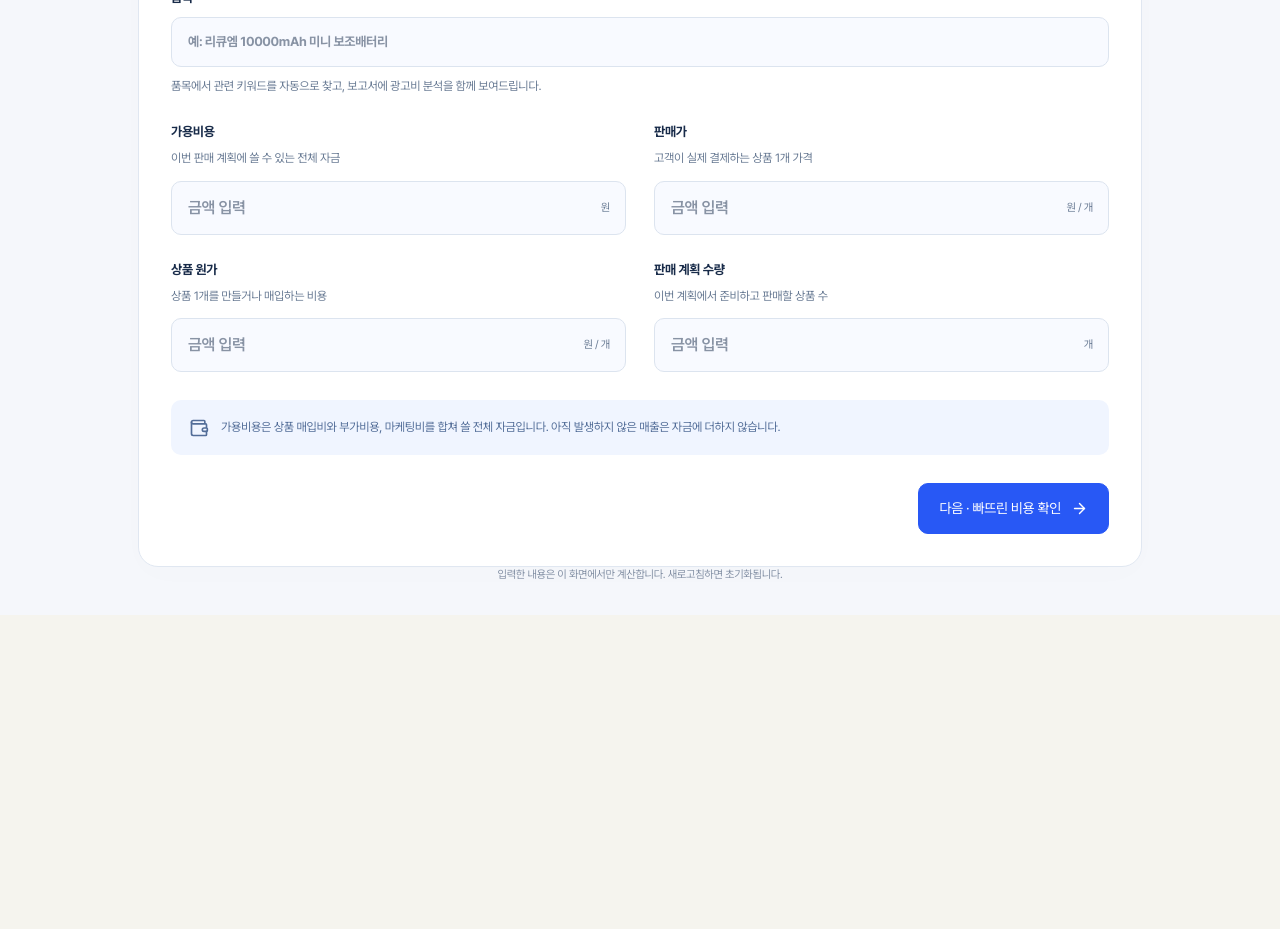
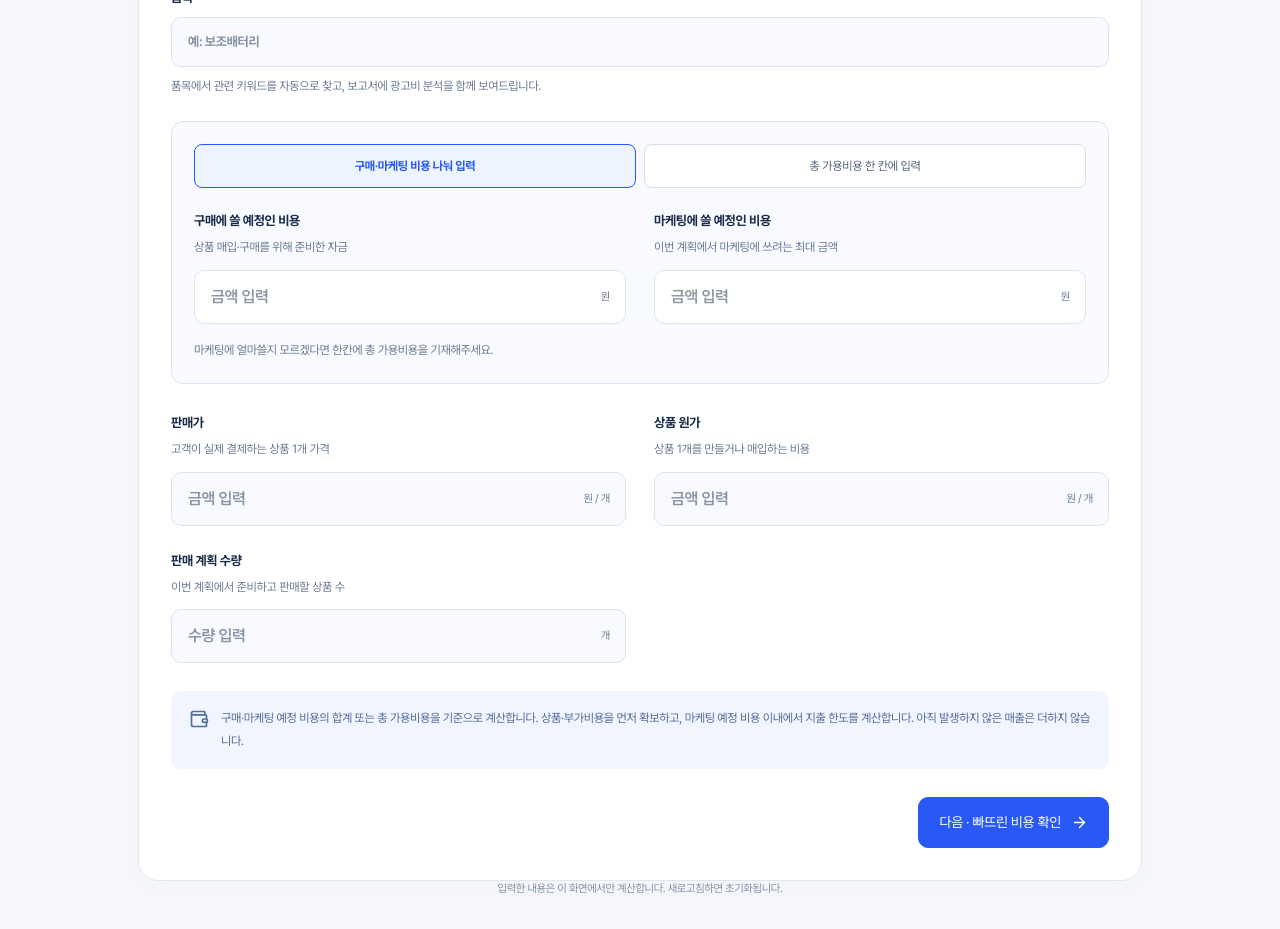
Before and after one commit to heetae1120/Kitsnode, a Next.js app: page /tools in a window 1280 px wide. Shown: the part 600-1529 px from the top of the page. Before the commit the page ends 1215 px from the top, so only its background shows below. Built offline with nearby package versions, Linux system fonts and the light colour scheme.

Commit message:
Split purchase and marketing budgets and format all numeric inputs

```diff
--- a/src/components/marketing-planner.tsx
+++ b/src/components/marketing-planner.tsx
@@ -2,12 +2,12 @@
 import { useRef, useState, type FormEvent } from 'react';
 import { ArrowRight, Check, FileText, Wallet } from 'lucide-react';
 import { ToolsHeader } from './tools-header';
+import { FormattedNumberInput } from './formatted-number-input';
 import { KeywordBudgetReport } from './keyword-budget-report';
-import { marketingPlan, type MarketingPlanInput } from '@/lib/marketing-plan';
+import { marketingPlan, resolvePlanBudget, type MarketingPlanInput } from '@/lib/marketing-plan';
 import '@/app/tools/marketing-planner.css';
 
 const basics = [
-  ['available','가용비용','이번 판매 계획에 쓸 수 있는 전체 자금','원'],
   ['price','판매가','고객이 실제 결제하는 상품 1개 가격','원 / 개'],
   ['cost','상품 원가','상품 1개를 만들거나 매입하는 비용','원 / 개'],
   ['quantity','판매 계획 수량','이번 계획에서 준비하고 판매할 상품 수','개'],
@@ -21,11 +21,12 @@ const extras = [
   ['fixed','기타 고정비','촬영, 디자인, 임차료 등 이번 계획에 배분할 비용','원 / 전체'],
 ] as const;
 type Draft = {name:string} & Record<keyof MarketingPlanInput,string>;
-const empty:Draft={name:'',available:'',price:'',cost:'',quantity:'',feePercent:'',logistics:'',packaging:'',returns:'',certification:'',fixed:''};
+const empty:Draft={name:'',available:'',purchaseBudget:'',marketingBudget:'',price:'',cost:'',quantity:'',feePercent:'',logistics:'',packaging:'',returns:'',certification:'',fixed:''};
 const money=(v:number)=>`${Math.round(v).toLocaleString('ko-KR')}원`;
 export function MarketingPlanner(){
   const [draft,setDraft]=useState<Draft>(empty);
   const [step,setStep]=useState(1);
+  const [budgetMode,setBudgetMode]=useState<'split'|'total'>('split');
   const [error,setError]=useState('');
   const [report,setReport]=useState<{name:string;input:MarketingPlanInput;result:ReturnType<typeof marketingPlan>}|null>(null);
   const focus=useRef<HTMLElement>(null);
@@ -34,12 +35,14 @@ export function MarketingPlanner(){
   function submit(e:FormEvent){
     e.preventDefault();
     if(step===1){
+      try{resolvePlanBudget(budgetMode,draft.purchaseBudget,draft.marketingBudget,draft.available);}catch(e){setError(e instanceof Error?e.message:'예산을 확인하세요.');return;}
       if(!draft.name.trim() || basics.some(([key])=>draft[key].trim()==='' || !Number.isFinite(Number(draft[key])) || Number(draft[key])<0) || Number(draft.price)<=0 || !Number.isSafeInteger(Number(draft.quantity)) || Number(draft.quantity)<1){setError('품목과 모든 기본 정보를 입력해 주세요. 판매가와 수량은 0보다 커야 하며, 수량은 정수여야 합니다.');return;}
       move(2);return;
     }
     if(extras.some(([key])=>draft[key].trim()==='')){setError('모든 부가비용을 확인해 주세요. 비용이 없으면 ‘해당 없음’을 선택하세요.');return;}
     try{
       const input=Object.fromEntries([...basics,...extras].map(([key])=>[key,Number(draft[key])])) as MarketingPlanInput;
+      Object.assign(input,resolvePlanBudget(budgetMode,draft.purchaseBudget,draft.marketingBudget,draft.available));
       const result=marketingPlan(input);
       setReport({name:draft.name.trim(),input,result});move(3);
     }catch(e){setError(e instanceof Error?e.message:'입력값을 확인해 주세요.');}
@@ -51,16 +54,17 @@ export function MarketingPlanner(){
     <ol className="mp-steps" aria-label="분석 진행 단계">{['상품과 자금','빠뜨린 비용 확인','평가 보고서'].map((label,i)=><li key={label} aria-current={step===i+1?'step':undefined}><span>{step>i+1?<Check size={15}/>:`0${i+1}`}</span>{label}</li>)}</ol>
     <section ref={focus} tabIndex={-1} className="mp-workspace" aria-label={step===3?'수익성 평가 보고서':'수익성 분석 입력'}>
     {step<3?<form onSubmit={submit} noValidate><div className="mp-section-heading"><span>STEP 0{step}</span><h2>{step===1?'판매할 상품과 자금을 알려주세요':'이런 비용, 안 빼먹으셨나요?'}</h2><p>{step===1?'같은 기간·같은 상품 수량을 기준으로 입력해 주세요.':'작은 비용도 모이면 마케팅 예산이 달라집니다. 0원도 직접 확인해 주세요.'}</p></div>
-      {step===1&&<label className="mp-name">품목<input value={draft.name} onChange={e=>update('name',e.target.value)} placeholder="예: 리큐엠 10000mAh 미니 보조배터리" maxLength={100}/><small className="mp-product-hint">품목에서 관련 키워드를 자동으로 찾고, 보고서에 광고비 분석을 함께 보여드립니다.</small></label>}
-      <div className="mp-fields">{(step===1?basics:extras).map(([key,label,description,unit])=><div className="mp-field" key={key}><label htmlFor={`mp-${key}`}>{label}</label><p id={`mp-help-${key}`}>{description}</p><div className="mp-input-wrap"><input id={`mp-${key}`} aria-describedby={`mp-help-${key}`} type="number" inputMode="decimal" min="0" step={key==='quantity'?'1':'any'} max={key==='feePercent'?100:undefined} value={draft[key]} onChange={e=>update(key,e.target.value)} placeholder="금액 입력"/><span>{unit}</span></div>{step===2&&<label className="mp-zero"><input type="checkbox" checked={draft[key]==='0'} onChange={e=>update(key,e.target.checked?'0':'')}/>해당 없음 · 0{key==='feePercent'?'%':'원'}</label>}</div>)}</div>
-      <aside className="mp-note"><Wallet size={20}/><p>{step===1?'가용비용은 상품 매입비와 부가비용, 마케팅비를 합쳐 쓸 전체 자금입니다. 아직 발생하지 않은 매출은 자금에 더하지 않습니다.':'인증·검사비와 기타 고정비는 전체 금액으로 입력하세요. 계획 수량에 나눠 반영합니다. 세금·할인·추가 비용도 해당 항목에 포함해 주세요.'}</p></aside>
+      {step===1&&<label className="mp-name">품목<input value={draft.name} onChange={e=>update('name',e.target.value)} placeholder="예: 보조배터리" maxLength={100}/><small className="mp-product-hint">품목에서 관련 키워드를 자동으로 찾고, 보고서에 광고비 분석을 함께 보여드립니다.</small></label>}
+      {step===1&&<section className="mp-budget-input" aria-label="사용할 예산"><div className="mp-budget-modes"><button type="button" className={budgetMode==='split'?'is-active':''} aria-pressed={budgetMode==='split'} onClick={()=>setBudgetMode('split')}>구매·마케팅 비용 나눠 입력</button><button type="button" className={budgetMode==='total'?'is-active':''} aria-pressed={budgetMode==='total'} onClick={()=>setBudgetMode('total')}>총 가용비용 한 칸에 입력</button></div><div className="mp-fields">{(budgetMode==='split'?[['purchaseBudget','구매에 쓸 예정인 비용','상품 매입·구매를 위해 준비한 자금'],['marketingBudget','마케팅에 쓸 예정인 비용','이번 계획에서 마케팅에 쓰려는 최대 금액']]:[['available','총 가용비용','상품 구매·부가비용·마케팅을 합쳐 쓸 전체 자금']]).map(([key,label,help])=><div className="mp-field" key={key}><label htmlFor={`mp-${key}`}>{label}</label><p>{help}</p><div className="mp-input-wrap"><FormattedNumberInput id={`mp-${key}`} value={draft[key as keyof Draft]} onValueChange={value=>update(key as keyof Draft,value)} placeholder="금액 입력"/><span>원</span></div></div>)}</div><p className="mp-product-hint">마케팅에 얼마쓸지 모르겠다면 한칸에 총 가용비용을 기재해주세요.</p></section>}
+      <div className="mp-fields">{(step===1?basics:extras).map(([key,label,description,unit])=><div className="mp-field" key={key}><label htmlFor={`mp-${key}`}>{label}</label><p id={`mp-help-${key}`}>{description}</p><div className="mp-input-wrap"><FormattedNumberInput id={`mp-${key}`} aria-describedby={`mp-help-${key}`} value={draft[key]} onValueChange={value=>update(key,value)} placeholder={key==='quantity'?'수량 입력':'금액 입력'}/><span>{unit}</span></div>{step===2&&<label className="mp-zero"><input type="checkbox" checked={draft[key]==='0'} onChange={e=>update(key,e.target.checked?'0':'')}/>해당 없음 · 0{key==='feePercent'?'%':'원'}</label>}</div>)}</div>
+      <aside className="mp-note"><Wallet size={20}/><p>{step===1?'구매·마케팅 예정 비용의 합계 또는 총 가용비용을 기준으로 계산합니다. 상품·부가비용을 먼저 확보하고, 마케팅 예정 비용 이내에서 지출 한도를 계산합니다. 아직 발생하지 않은 매출은 더하지 않습니다.':'인증·검사비와 기타 고정비는 전체 금액으로 입력하세요. 계획 수량에 나눠 반영합니다. 세금·할인·추가 비용도 해당 항목에 포함해 주세요.'}</p></aside>
       {error&&<p className="mp-error" role="alert">{error}</p>}<div className="mp-actions">{step===2&&<button type="button" className="mp-secondary" onClick={()=>move(1)}>이전 단계</button>}<button type="submit" className="mp-primary">{step===1?'다음 · 빠뜨린 비용 확인':'내 상품 평가 보고서 보기'}<ArrowRight size={17}/></button></div>
     </form>:report&&r&&<article className="mp-report"><div className="mp-report-top"><span className="mp-eyebrow"><FileText size={16}/> PRODUCT PROFIT REPORT</span><span>입력값 기준 · 계획 수량 {report.input.quantity.toLocaleString()}개</span></div><h2>{report.name} 평가 보고서</h2><p className="mp-verdict">{verdict}</p>
       <section className="mp-bep" aria-label="본전을 위한 최소 판매량"><span className="mp-bep-label">가장 먼저 확인하세요 · 손익분기 판매량</span>{r.breakEvenUnits===null?<h3>현재 가격·비용으로는<br/>본전에 도달할 수 없습니다.</h3>:<><h3>이 광고비를 쓰면 최소</h3><strong>{r.breakEvenUnits.toLocaleString('ko-KR')}<span>개</span></strong><h3>를 팔아야 본전입니다.</h3><div className="mp-bep-context"><span>마케팅 지출 상한 <b>{money(r.marketing)}</b></span><span>판매 계획 <b>{report.input.quantity.toLocaleString('ko-KR')}개 중 {Math.ceil(r.breakEvenUnits/report.input.quantity*100).toLocaleString('ko-KR')}%</b></span></div>{r.breakEvenUnits>report.input.quantity&&<p className="mp-bep-warning">계획 수량을 모두 팔아도 본전에 도달하지 못합니다. 가격·비용·판매 계획을 다시 확인하세요.</p>}</>}<details><summary>계산 근거와 재고 유의사항</summary><p>손익분기 판매량 = (전체 고정비 + 마케팅 지출 상한) ÷ 광고 전 개당 여유 금액, 올림. 상품 원가는 판매된 수량만큼 비용으로 계산합니다. 미판매 재고에 묶인 현금은 회수되지 않습니다.</p></details></section>
-      <section className="mp-budget"><span>이번 계획의 마케팅 지출 상한</span><strong>{money(r.marketing)}</strong><p>비용을 모두 확보하고, 계획 수량을 전부 팔았을 때 손실이 나지 않는 범위입니다.</p><small>목표 예산이나 성과 보장 금액이 아닙니다. 실제 집행은 소액부터 확인하세요.</small></section>
+      <section className="mp-budget"><span>이번 계획의 마케팅 지출 상한</span><strong>{money(r.marketing)}</strong><p>비용을 모두 확보하고, 계획 수량을 전부 팔았을 때 손실이 나지 않는 범위입니다. {report.input.marketingBudget!==undefined&&'입력한 마케팅 예정 비용을 넘지 않도록 제한했습니다.'}</p><small>목표 예산이나 성과 보장 금액이 아닙니다. 실제 집행은 소액부터 확인하세요.</small></section>
       <div className="mp-metrics"><div><span>1개 팔고 광고 전에 남는 돈</span><strong>{money(r.margin)}</strong><p>판매가 − 상품 원가 − 개당 부가비용</p></div><div><span>고정비까지 반영한 1건당 광고비 한도</span><strong>{money(r.perOrder)}</strong><p>한 번 판매를 만드는 데 이 금액보다 쓰면 손실이 생깁니다.</p></div><div><span>손해를 피하려면 필요한 광고 매출</span><strong>{r.breakEvenRoas===null?'계산 불가':`광고비의 ${(r.breakEvenRoas/100).toLocaleString('ko-KR',{maximumFractionDigits:2})}배`}</strong><p>손익분기 ROAS {r.breakEvenRoas===null?'없음':`${r.breakEvenRoas.toLocaleString('ko-KR',{maximumFractionDigits:1})}%`} · 계획 수량에 고정비 배분</p></div></div>
       <section className="mp-report-section"><h3>01. 돈이 어디에 쓰이나요?</h3><div className="mp-cost-bar" aria-label="상품 1개 비용 구성">{[['상품 원가',report.input.cost],['수수료',r.fee],['물류·포장·반품',report.input.logistics+report.input.packaging+report.input.returns],['광고 전 여유',Math.max(0,r.margin)]].map(([label,value],i)=><span key={label} style={{flex:Math.max(Number(value),0),background:['#172c4f','#6d8ddd','#b7caf3','#2a59f4'][i]}} title={`${label}: ${money(Number(value))}`}/>)}</div><dl className="mp-breakdown">{[['판매가',report.input.price],['상품 원가',report.input.cost],['플랫폼·결제 수수료',r.fee],['물류·배송비',report.input.logistics],['포장·기타 판매비',report.input.packaging],['반품·교환 예상비',report.input.returns],['고정비 배분 (인증비 포함)',r.fixed/report.input.quantity],['1건당 광고비 한도',r.perOrder]].map(([label,value])=><div key={label}><dt>{label}</dt><dd>{money(Number(value))}</dd></div>)}</dl></section>
-      <section className="mp-report-section"><h3>02. 전체 자금과 손익분기점 (BEP)</h3><dl className="mp-breakdown">{[['가용비용',report.input.available],['먼저 확보할 상품·부가비용',r.reserved],['비용 확보 후 자금 여유',r.cashRoom],['계획 수량 기준 손익상 광고비 한도',r.profitRoom],['최종 마케팅 지출 상한',r.marketing],['전량 판매 시 매출',r.sales],['상한만큼 광고 집행 후 예상 이익',r.profit]].map(([label,value])=><div key={label}><dt>{label}</dt><dd>{money(Number(value))}</dd></div>)}</dl></section>
+      <section className="mp-report-section"><h3>02. 전체 자금과 손익분기점 (BEP)</h3><dl className="mp-breakdown">{[['총 가용비용',report.input.available],...(report.input.marketingBudget!==undefined?[['구매 예정 비용',report.input.purchaseBudget!],['마케팅 예정 비용',report.input.marketingBudget]]:[]),['먼저 확보할 상품·부가비용',r.reserved],['비용 확보 후 자금 여유',r.cashRoom],['계획 수량 기준 손익상 광고비 한도',r.profitRoom],['최종 마케팅 지출 상한',r.marketing],['전량 판매 시 매출',r.sales],['상한만큼 광고 집행 후 예상 이익',r.profit]].map(([label,value])=><div key={label}><dt>{label}</dt><dd>{money(Number(value))}</dd></div>)}</dl></section>
       <KeywordBudgetReport productName={report.name} perOrder={r.perOrder} budget={r.marketing}/>
       <section className="mp-report-section"><h3>04. 다음에 확인할 일</h3><ul><li>{r.margin<=0?'판매가를 올리거나 상품 원가·개당 부가비용을 먼저 줄이세요.':r.profitRoom<0?'고정비를 낮추거나 판매 계획의 실현 가능성을 다시 점검하세요.':r.cashRoom<0?`판매 준비에 ${money(-r.cashRoom)}의 추가 자금이 필요합니다.`:'계산된 상한을 한 번에 쓰지 말고, 작은 금액으로 실제 판매 비용부터 확인하세요.'}</li><li>광고 1건당 판매를 만드는 비용을 ‘1건당 광고비 한도’와 비교하세요.</li><li>가격·수수료·반품률이 바뀌면 보고서를 다시 계산하세요.</li></ul></section>
       <p className="mp-assumptions">이번 계획 수량이 모두 판매되고 판매 1건 = 상품 1개인 경우의 계산입니다. 입력한 비용만 반영하며, 반품·세금·할인 등이 빠졌다면 결과가 높게 나올 수 있습니다. 광고 매출·전환율은 예측하지 않습니다. 금액 표시는 원 단위 반올림, 지출 상한은 내림 처리합니다.</p><div className="mp-actions"><button type="button" className="mp-secondary" onClick={()=>move(1)}>입력 수정</button><button type="button" className="mp-primary" onClick={()=>window.print()}>보고서 인쇄 / PDF 저장</button></div>
```
